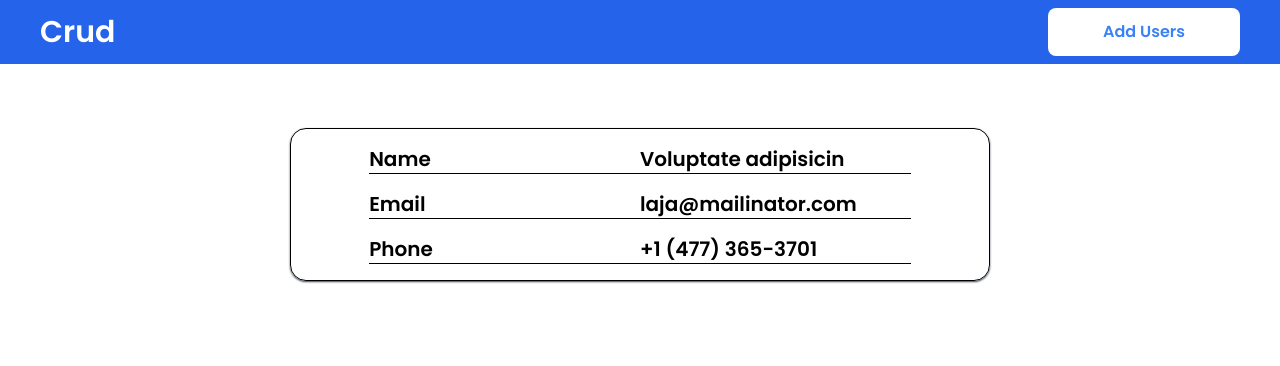
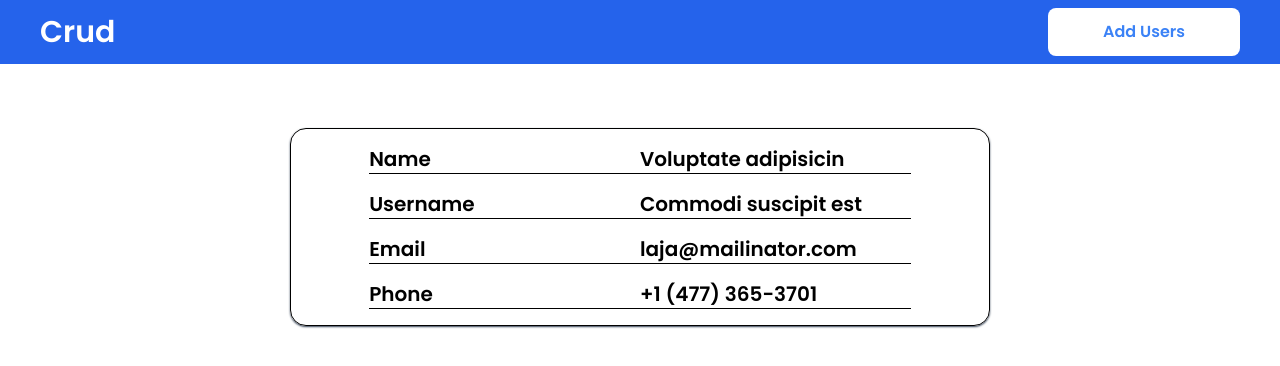
Before and after one commit to urbain32/crud-axios-app, a React (Create React App) app: page /users/10 in a window 1280 px wide. Shown: the top 366 px of the page. Built offline with nearby package versions, Linux system fonts and the light colour scheme; data requests are answered from the project's data file.

Commit message:
Adding username field

```diff
--- a/src/pages/user/User.js
+++ b/src/pages/user/User.js
@@ -21,6 +21,9 @@ const User = () => {
                 Name
               </h2>
               <h2 className='text-black font-semibold text-xl border-b border-black'>
+                Username
+              </h2>
+              <h2 className='text-black font-semibold text-xl border-b border-black'>
                 Email
               </h2>
               <h2 className='text-black font-semibold text-xl border-b border-black '>
@@ -30,6 +33,9 @@ const User = () => {
             <div className='w-5/12 flex flex-col space-y-4 '>
               <h2 className='text-black font-semibold text-xl border-b border-black'>
                 {user.name}
+              </h2>
+              <h2 className='text-black font-semibold text-xl border-b border-black'>
+                {user.username}
               </h2>
               <h2 className='text-black font-semibold text-xl border-b border-black'>
                 {user.email}
```
